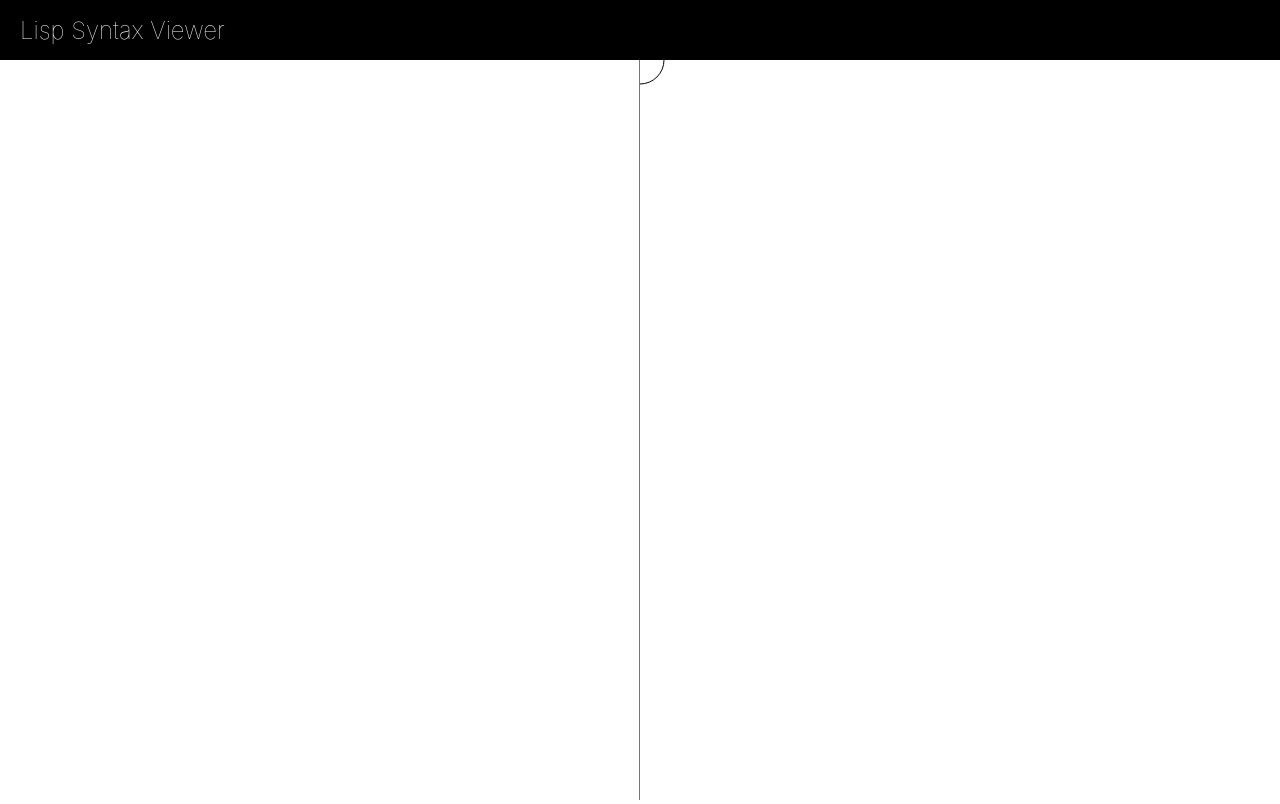
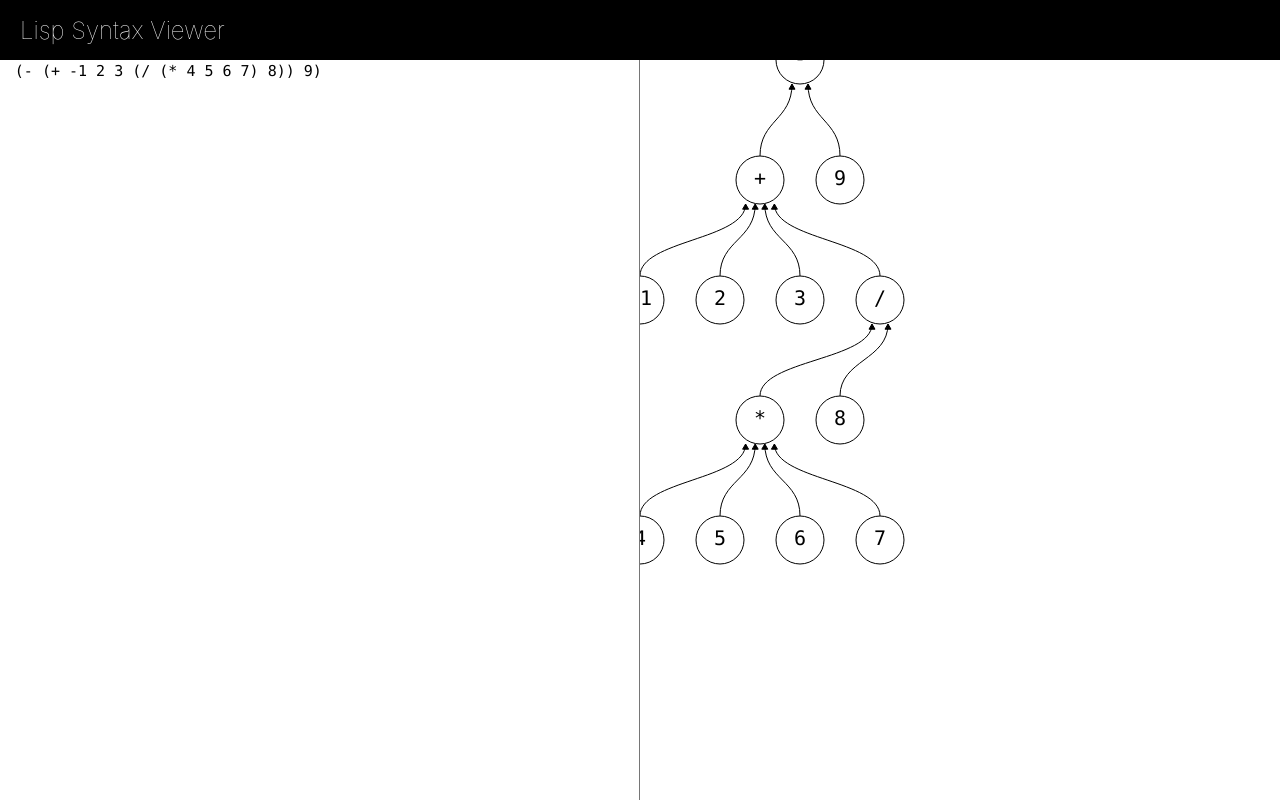
Before and after one commit to season1618/syntax-viewer, a React (Create React App) app: page / in a window 1280 px wide. Built offline with nearby package versions, Linux system fonts and the light colour scheme.

Commit message:
set initial value of editor.

```diff
--- a/src/components/CodeEditor.tsx
+++ b/src/components/CodeEditor.tsx
@@ -4,7 +4,7 @@ import { TreeContext } from '../App';
 import { convert } from '../converter/main';
 
 function CodeEditor() {
-  const [code, setCode] = useState('');
+  const [code, setCode] = useState('(- (+ -1 2 3 (/ (* 4 5 6 7) 8)) 9)');
   const [cursorPos, setCursorPos] = useState(-1);
   const [tree, setTree] = useContext(TreeContext);
   const indent = 4;
```
